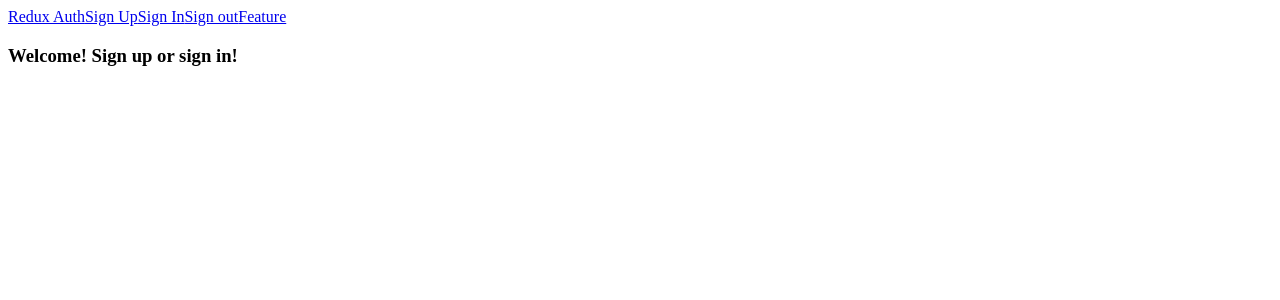
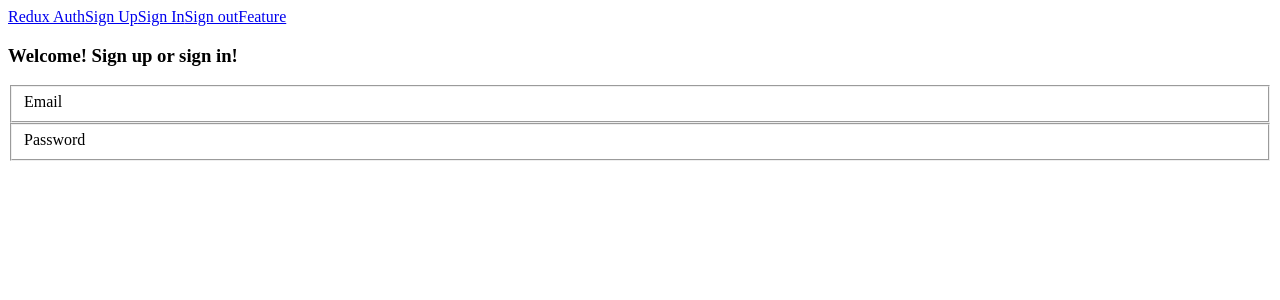
Before and after one commit to bhagirthijhamb/Client-Advaced-ReactRedux, a React (Create React App) app: page /signup in a window 1280 px wide. Shown: the top 300 px of the page. Built offline with nearby package versions, Linux system fonts and the light colour scheme.

Commit message:
Created Sognup Form

```diff
--- /dev/null
+++ b/src/components/auth/Signup.js
@@ -0,0 +1,18 @@
+import React, { Component } from 'react';
+
+class Signup extends Component {
+  render(){
+    return (
+      <form>
+        <fieldset>
+          <label>Email</label>
+        </fieldset>
+        <fieldset>
+          <label>Password</label>
+        </fieldset>
+      </form>
+    )
+  }
+}
+
+export default Signup;
--- a/src/index.js
+++ b/src/index.js
@@ -4,12 +4,14 @@
 
 import App from './components/App';
 import Welcome from './components/Welcome';
+import Signup from './components/auth/Signup';
 
 ReactDOM.render(
   <BrowserRouter>
     <App>
       {/* whenever the App component is rendered, this Route will be passed to the App as a prop called children*/}
       <Route path='/' component={Welcome} />
+      <Route path='/signup' component={Signup} />
     </App>
   </BrowserRouter> , document.querySelector('#root')
 );
```
